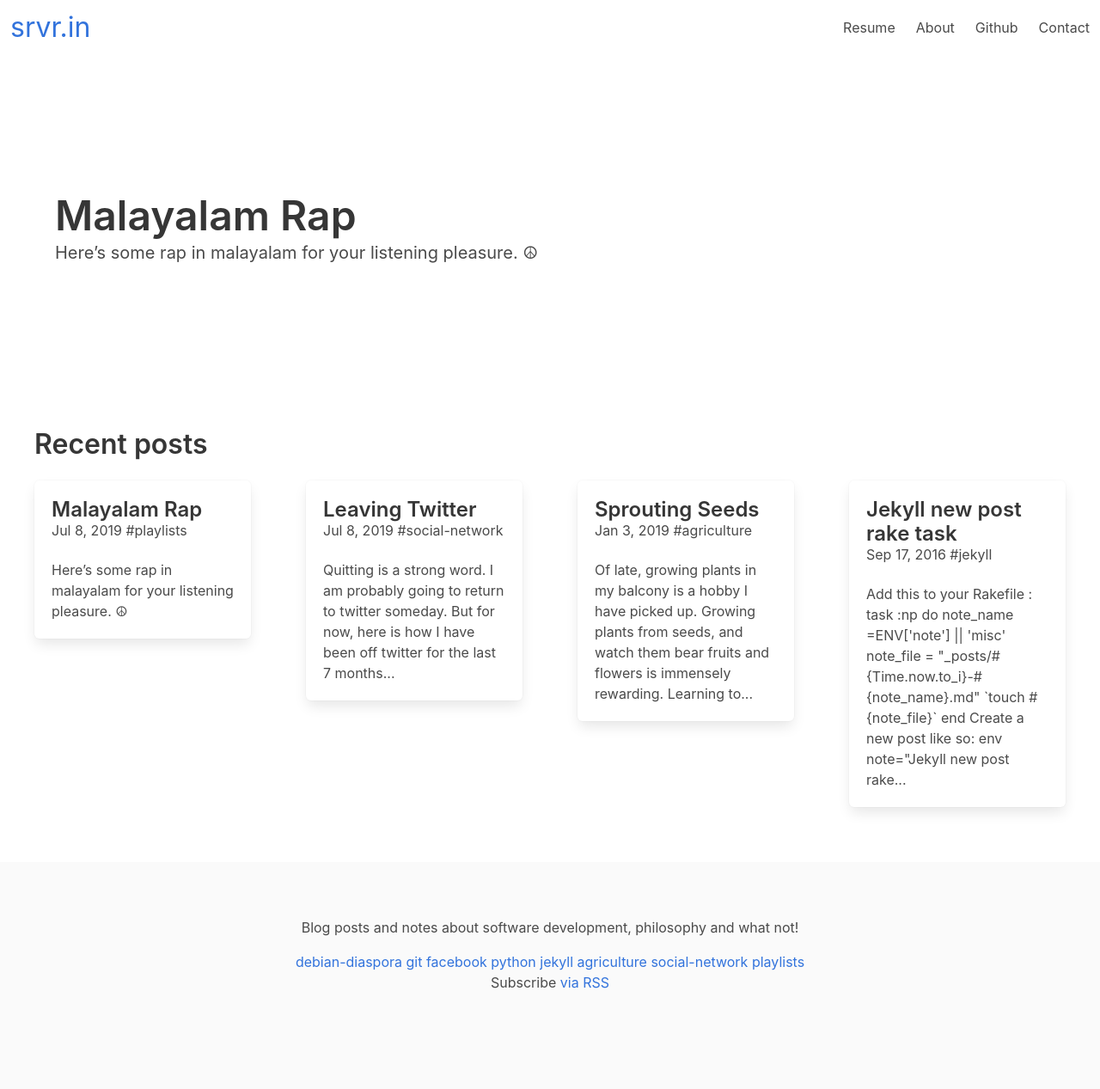
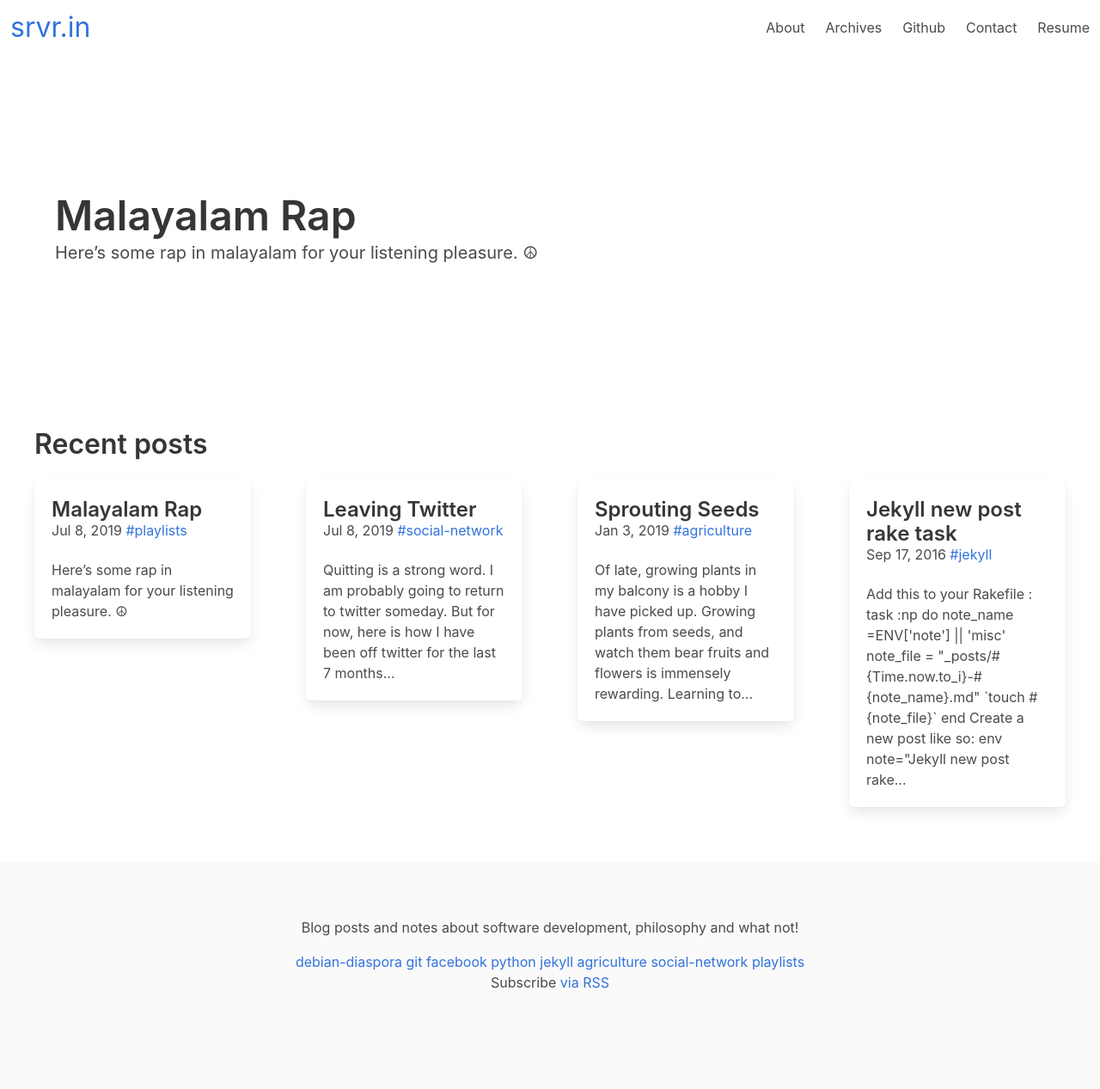
Before and after one commit to srih4ri/srih4ri.github.com, a Jekyll site: the page built from index.html, in a window 1280 px wide. Shown: the whole page at 86% size. Built offline with Jekyll 4.4.1, drawn with Linux system fonts in a browser that asks for light colours.

Commit message:
Add archives

```diff
--- a/_layouts/default.html
+++ b/_layouts/default.html
@@ -7,10 +7,11 @@
                 <a class="is-size-3 navbar-item" href="{{ site.baseurl }}/" title="Home">{{ site.title }}</a>
             </div>
             <div class="navbar-end">
-                <a class="navbar-item" href="/resume">Resume</a>
                 <a class="navbar-item" href="/about">About</a>
+                <a class="navbar-item" href="/archives">Archives</a>
                 <a class="navbar-item" target="_blank" href="https://github.com/srih4ri">Github</a>
                 <a class="navbar-item" target="_blank" rel="nofollow" href="mailto:srih4ri+srvr@gmail.com?Subject=Hello Srihari!" target="_blank">Contact</a>
+                <a class="navbar-item" href="/resume">Resume</a>
             </div>
         </nav>
         <section class="container is-fluid p-4">
--- a/categories.html
+++ b/categories.html
@@ -1,6 +1,6 @@
 ---
 layout: page
-title: Blog archives
+title: Blog Categories
 ---
 
 <ul>
--- a/index.html
+++ b/index.html
@@ -26,7 +26,7 @@ layout: default
 
         <a class="title is-4 is-spaced" href="{{ post.url | prepend: site.baseurl }}">{{ post.title | escape }}</a>
         <p class="subtitle is-6">
-          {{ post.date | date: "%b %-d, %Y" }}      #{{ post.categories }}
+            {{ post.date | date: "%b %-d, %Y" }}  <a href="/categories#{{post.categories|first|slugize}}">#{{ post.categories }}</a>
         </p>
         <div class="content">
           {{post.content | strip_html | truncatewords:30 }}
```
Also changed, not shown: archives.html (added, +16 -0 lines).
